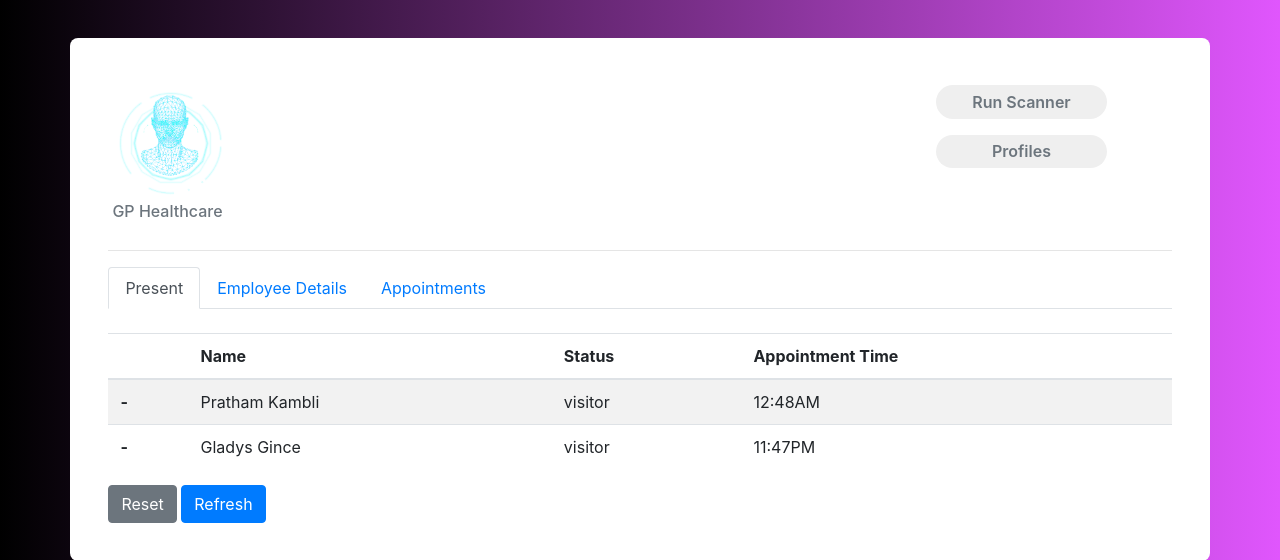
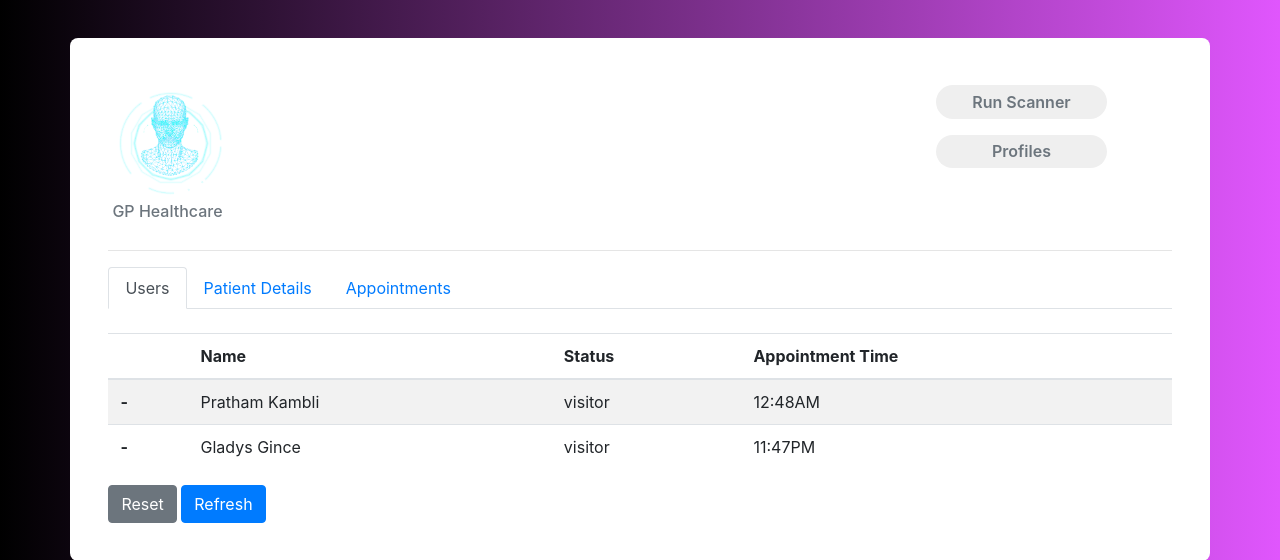
Before and after one commit to Pratham8902/GDA_Hackathon_2k23, a Django app: page / in a window 1280 px wide. Shown: the top 560 px of the page. Run offline with Django 3.2, Linux system fonts and the light colour scheme; data comes from the database, SQL or seed files in the repository; both versions use the stored data as it was after the commit; some libraries are stand-ins or nearby versions.

Commit message:
commit-6

```diff
--- a/core/models.py
+++ b/core/models.py
@@ -6,7 +6,7 @@ from django.db import models
 
 
 
-types = [('employee','employee'),('visitor','visitor')]
+types = [('Staff','Staff'),('Visitor','Visitor')]
 class Profile(models.Model):
     first_name = models.CharField(max_length=70)
     last_name = models.CharField(max_length=70)
@@ -15,7 +15,7 @@ class Profile(models.Model):
     email = models.EmailField()
     ranking = models.CharField(max_length=20)
     profession = models.CharField(max_length=200)
-    status = models.CharField(choices=types,max_length=20,null=True,blank=False,default='employee')
+    status = models.CharField(choices=types,max_length=20,null=True,blank=False,default='Visitor')
     present = models.BooleanField(default=False)
     image = models.ImageField()
     updated = models.DateTimeField(auto_now=True)
--- a/core/templates/core/index.html
+++ b/core/templates/core/index.html
@@ -25,11 +25,11 @@
     <ul class="nav nav-tabs" id="myTab" role="tablist">
         <li class="nav-item" role="presentation">
             <a class="nav-link active" id="present-tab" data-toggle="tab" href="#present" role="tab"
-                aria-controls="home" aria-selected="true">Present</a>
+                aria-controls="home" aria-selected="true">Users</a>
         </li>
         <li class="nav-item" role="presentation">
             <a class="nav-link" id="absent-tab" data-toggle="tab" href="#absent" role="tab" aria-controls="profile"
-                aria-selected="false">Employee Details</a>
+                aria-selected="false">Patient Details</a>
         </li>
         <li class="nav-item" role="presentation">
             <a class="nav-link" id="history-tab" data-toggle="tab" href="#history" role="tab" aria-controls="contact"
--- a/core/templates/core/profiles.html
+++ b/core/templates/core/profiles.html
@@ -7,7 +7,7 @@
     <div class="row">
         <div class="col-md-3">
             <img src="{% static 'img/fcicon.png'%}" alt="" width="50%">
-            <h6 class="text-muted p-1"> FR-CV2-Django</h6>
+            <h6 class="text-muted p-1"> Patient</h6>
 
         </div>
         <div class="col-md-6">
```
Also changed, not shown: core/templates/core/add_profile.html (+9 -0 lines), db.sqlite3.
